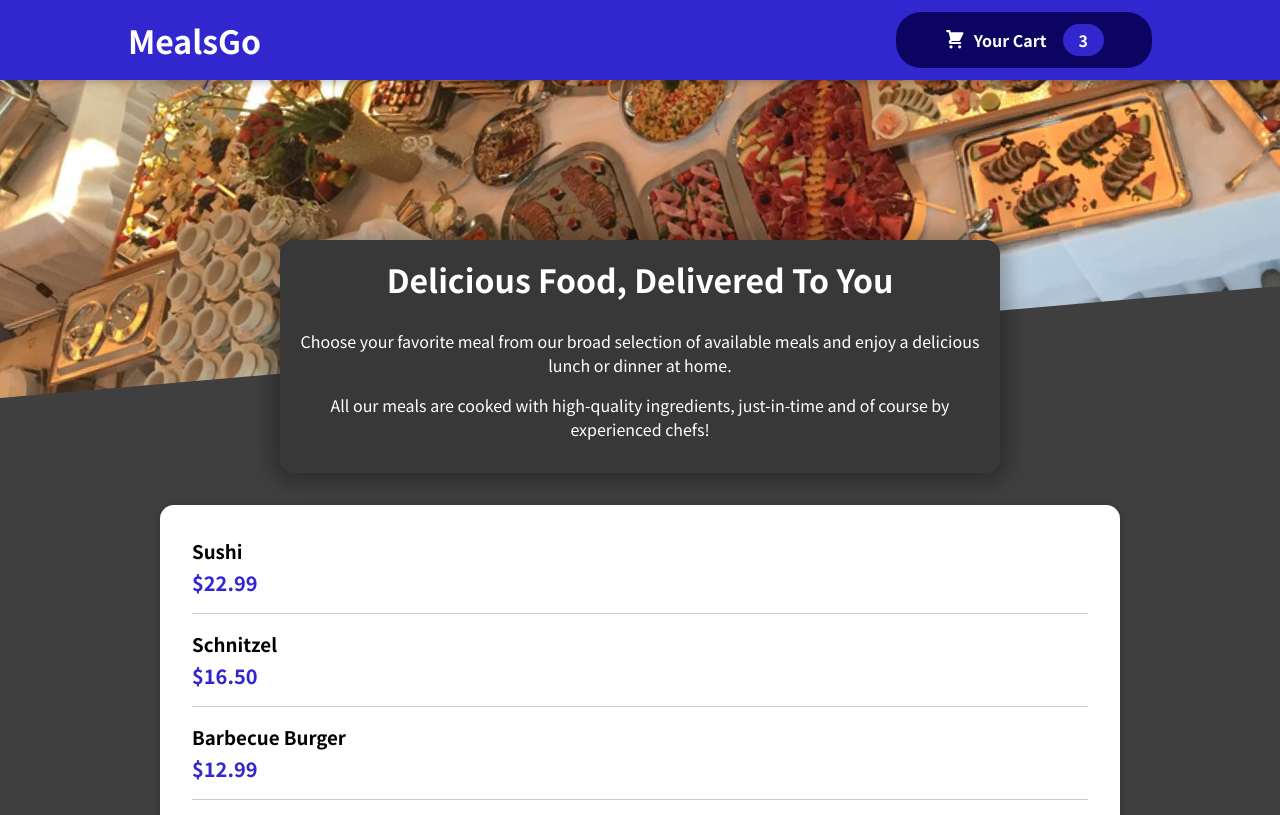
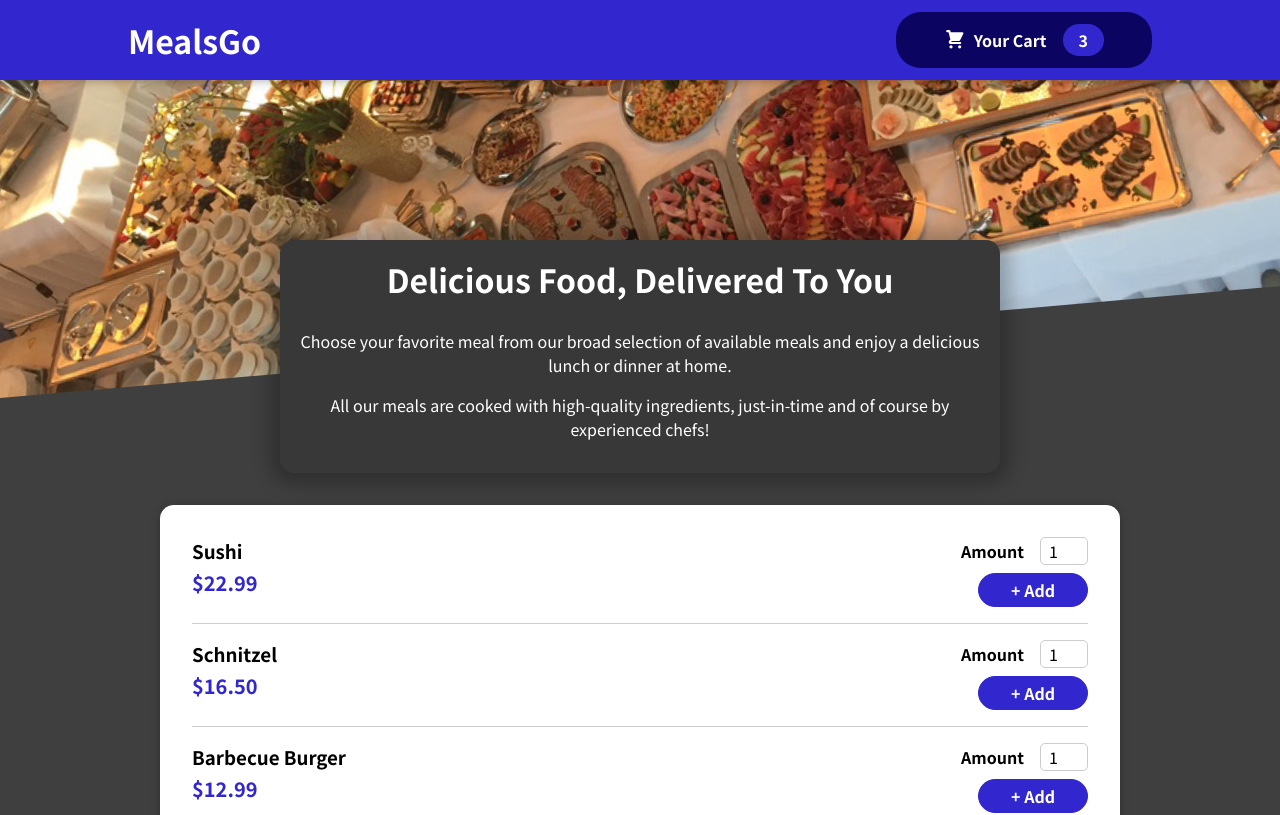
Before and after one commit to cjchika/food-order-app, a React (Create React App) app: page / in a window 1280 px wide. Shown: the top 815 px of the page. Built offline with nearby package versions, Linux system fonts and the light colour scheme.

Commit message:
updating...

```diff
--- a/src/components/Meals/AvailableMeals.js
+++ b/src/components/Meals/AvailableMeals.js
@@ -34,6 +34,7 @@
 const AvailableMeals = () => {
   const mealsList = DUMMY_MEALS.map((meal) => (
     <MealItem
+			id={meal.id}
       key={meal.id}
       name={meal.name}
       desc={meal.description}
--- a/src/components/Meals/MealItem/MealItem.js
+++ b/src/components/Meals/MealItem/MealItem.js
@@ -1,3 +1,5 @@
+import MealItemForm from "./MealItemForm";
+
 import styles from "./MealItem.module.css";
 
 const MealItem = (props) => {
@@ -9,7 +11,7 @@
 				<div className={styles.description}>{props.description}</div>
 				<div className={styles.price}>{price}</div>
       </div>
-      <div></div>
+      <MealItemForm id={props.id}/>
     </li>
   );
 };
--- a/src/components/Meals/MealItem/MealItemForm.js
+++ b/src/components/Meals/MealItem/MealItemForm.js
@@ -0,0 +1,20 @@
+import Input from '../../UI/Input'
+import styles from './MealItemForm.module.css';
+
+const MealItemForm = props => {
+		return (
+		<form className={styles.form}>
+			<Input label='Amount' input={{
+				id: 'amount_' + props.id,
+				type: 'number',
+				min: '1',
+				max: '5',
+				step: '1',
+				defaultValue: '1'
+			}}/>
+			<button>+ Add</button>
+		</form>
+	);
+};
+
+export default MealItemForm;
--- /dev/null
+++ b/src/components/Meals/MealItem/MealItemForm.module.css
@@ -0,0 +1,20 @@
+.form {
+  text-align: right;
+}
+
+.form button {
+  font: inherit;
+  cursor: pointer;
+  background-color: #3227cf;
+  border: 1px solid #3227cf;
+  color: white;
+  padding: 0.25rem 2rem;
+  border-radius: 20px;
+  font-weight: bold;
+}
+
+.form button:hover,
+.form button:active {
+  background-color: #05013a;
+  border-color: #05013a;
+}
--- /dev/null
+++ b/src/components/UI/Input.js
@@ -0,0 +1,10 @@
+import styles from './Input.module.css';
+
+const Input = (props) => {
+	return <div className={styles.input}>
+		<label htmlFor={props.input.id}>{props.label}</label>
+		<input {...props.input} />
+	</div>
+};
+
+export default Input;
--- /dev/null
+++ b/src/components/UI/Input.module.css
@@ -0,0 +1,18 @@
+.input {
+  display: flex;
+  align-items: center;
+  margin-bottom: 0.5rem;
+}
+
+.input label {
+  font-weight: bold;
+  margin-right: 1rem;
+}
+
+.input input {
+  width: 3rem;
+  border-radius: 5px;
+  border: 1px solid #ccc;
+  font: inherit;
+  padding-left: 0.5rem;
+}
```
